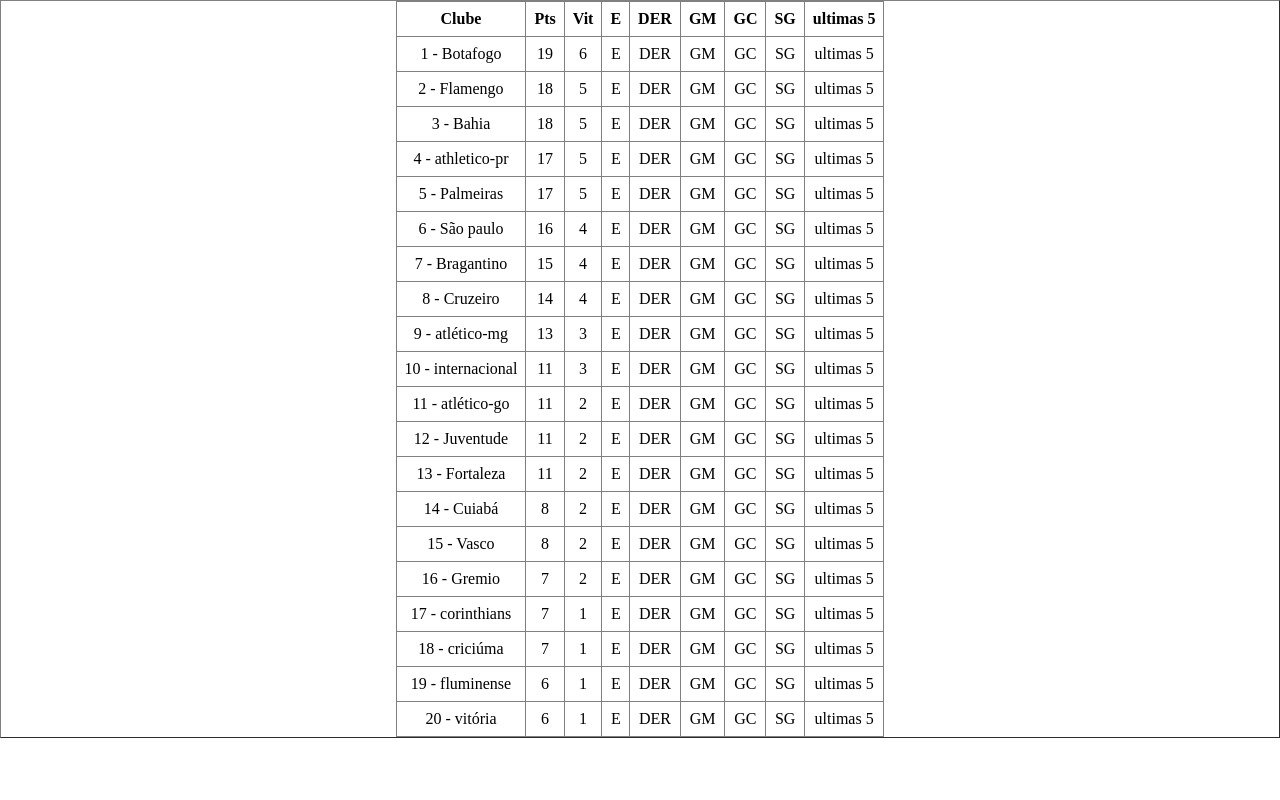
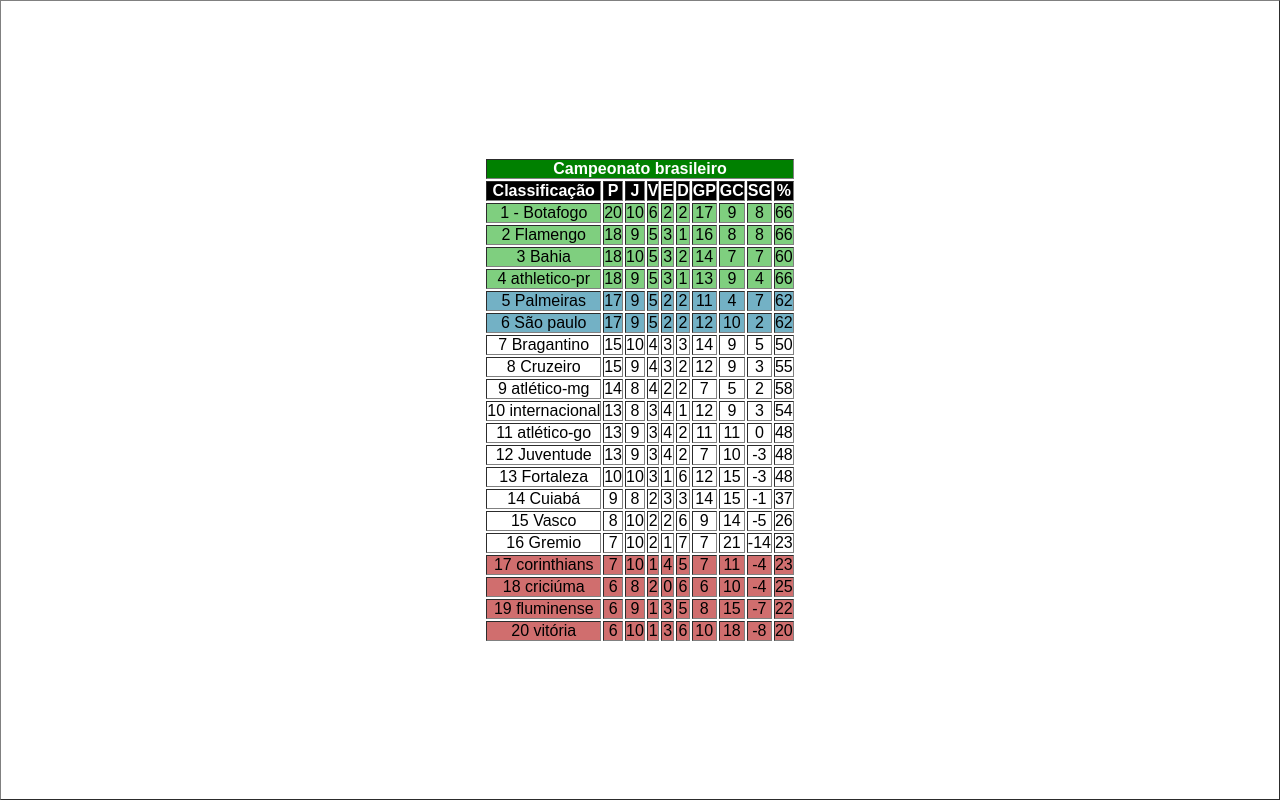
Before and after one commit to jeffersonfrutuoso/tabela-brasileirao, a plain HTML site: page index.html in a window 1280 px wide. Drawn offline with Linux system fonts and the light colour scheme.

Commit message:
completando a tabela

```diff
--- a/index.html
+++ b/index.html
@@ -8,236 +8,297 @@
 </head>
 <body>
     <table class="tabela" border="1">
-       <tr>
-            <th>Clube</th>
-            <th>Pts</th>
-            <th>Vit</th>
-            <th>E</th>
-            <th>DER</th>
-            <th>GM</th>
-            <th>GC</th>
-            <th>SG</th>
-            <th>ultimas 5</th>
+     <tr class="titulo">
+          <th colspan="11">Campeonato brasileiro</th>
+     </tr>
+       <tr class="espec">
+          <th>Classificação</th>
+          <th>P</th>
+          <th>J</th>
+          <th>V</th>
+          <th>E</th>
+          <th>D</th>
+          <th>GP</th>
+          <th>GC</th>
+          <th>SG</th>
+          <th>%</th>
+
+       </tr>
+       <tr class="g4">
+            <td>1 - Botafogo</td>
+            <td>20</td>
+            <td>10</td>
+            <td>6</td>
+            <td>2</td>
+            <td>2</td>
+            <td>17</td>
+            <td>9</td>
+            <td>8</td>
+            <td>66</td>
+
+       </tr>
+       <tr class="g4">
+            <td>2  Flamengo</td>
+            <td>18</td>
+            <td>9</td>
+            <td>5</td>
+            <td>3</td>
+            <td>1</td>
+            <td>16</td>
+            <td>8</td>
+            <td>8</td>
+            <td>66</td>
+
+
+       </tr>
+       <tr class="g4">
+            <td>3  Bahia</td>
+            <td>18</td>
+            <td>10</td>
+            <td>5</td>
+            <td>3</td>
+            <td>2</td>
+            <td>14</td>
+            <td>7</td>
+            <td>7</td>
+            <td>60</td>
+
+
+       </tr>
+       <tr class="g4">
+            <td>4  athletico-pr</td>
+            <td>18</td>
+            <td>9</td>
+            <td>5</td>
+            <td>3</td>
+            <td>1</td>
+            <td>13</td>
+            <td>9</td>
+            <td>4</td>
+            <td>66</td>
+
+
+       </tr>
+       <tr class="pre">
+            <td>5  Palmeiras</td>
+            <td>17</td>
+            <td>9</td>
+            <td>5</td>
+            <td>2</td>
+            <td>2</td>
+            <td>11</td>
+            <td>4</td>
+            <td>7</td>
+            <td>62</td>
+
+
+       </tr>
+       <tr class="pre">
+            <td>6  São paulo</td>
+            <td>17</td>
+            <td>9</td>
+            <td>5</td>
+            <td>2</td>
+            <td>2</td>
+            <td>12</td>
+            <td>10</td>
+            <td>2</td>
+            <td>62</td>
+
+
        </tr>
        <tr>
-            <td>1 - Botafogo</td>
-            <td>19</td>
-            <td>6</td>
-            <td>E</td>
-            <td>DER</td>
-            <td>GM</td>
-            <td>GC</td>
-            <td>SG</td>
-            <td>ultimas 5</td>
+            <td>7  Bragantino</td>
+            <td>15</td>
+            <td>10</td>
+            <td>4</td>
+            <td>3</td>
+            <td>3</td>
+            <td>14</td>
+            <td>9</td>
+            <td>5</td>
+            <td>50</td>
+
+
        </tr>
        <tr>
-            <td>2 - Flamengo</td>
-            <td>18</td>
-            <td>5</td>
-            <td>E</td>
-            <td>DER</td>
-            <td>GM</td>
-            <td>GC</td>
-            <td>SG</td>
-            <td>ultimas 5</td>
+            <td>8  Cruzeiro</td>
+            <td>15</td>
+            <td>9</td>
+            <td>4</td>
+            <td>3</td>
+            <td>2</td>
+            <td>12</td>
+            <td>9</td>
+            <td>3</td>
+            <td>55</td>
+
+
        </tr>
        <tr>
-            <td>3 - Bahia</td>
-            <td>18</td>
+            <td>9  atlético-mg</td>
+            <td>14</td>
+            <td>8</td>
+            <td>4</td>
+            <td>2</td>
+            <td>2</td>
+            <td>7</td>
             <td>5</td>
-            <td>E</td>
-            <td>DER</td>
-            <td>GM</td>
-            <td>GC</td>
-            <td>SG</td>
-            <td>ultimas 5</td>
+            <td>2</td>
+            <td>58</td>
+
+
        </tr>
        <tr>
-            <td>4 - athletico-pr</td>
-            <td>17</td>
-            <td>5</td>
-            <td>E</td>
-            <td>DER</td>
-            <td>GM</td>
-            <td>GC</td>
-            <td>SG</td>
-            <td>ultimas 5</td>
+            <td>10  internacional</td>
+            <td>13</td>
+            <td>8</td>
+            <td>3</td>
+            <td>4</td>
+            <td>1</td>
+            <td>12</td>
+            <td>9</td>
+            <td>3</td>
+            <td>54</td>
+
+
        </tr>
        <tr>
-            <td>5 - Palmeiras</td>
-            <td>17</td>
-            <td>5</td>
-            <td>E</td>
-            <td>DER</td>
-            <td>GM</td>
-            <td>GC</td>
-            <td>SG</td>
-            <td>ultimas 5</td>
+            <td>11  atlético-go</td>
+            <td>13</td>
+            <td>9</td>
+            <td>3</td>
+            <td>4</td>
+            <td>2</td>
+            <td>11</td>
+            <td>11</td>
+            <td>0</td>
+            <td>48</td>
+
+
        </tr>
        <tr>
-            <td>6 - São paulo</td>
-            <td>16</td>
+            <td>12  Juventude</td>
+            <td>13</td>
+            <td>9</td>
+            <td>3</td>
             <td>4</td>
-            <td>E</td>
-            <td>DER</td>
-            <td>GM</td>
-            <td>GC</td>
-            <td>SG</td>
-            <td>ultimas 5</td>
+            <td>2</td>
+            <td>7</td>
+            <td>10</td>
+            <td>-3</td>
+            <td>48</td>
+
+
        </tr>
        <tr>
-            <td>7 - Bragantino</td>
+            <td>13  Fortaleza</td>
+            <td>10</td>
+            <td>10</td>
+            <td>3</td>
+            <td>1</td>
+            <td>6</td>
+            <td>12</td>
             <td>15</td>
-            <td>4</td>
-            <td>E</td>
-            <td>DER</td>
-            <td>GM</td>
-            <td>GC</td>
-            <td>SG</td>
-            <td>ultimas 5</td>
+            <td>-3</td>
+            <td>48</td>
+
+
        </tr>
        <tr>
-            <td>8 - Cruzeiro</td>
+            <td>14  Cuiabá</td>
+            <td>9</td>
+            <td>8</td>
+            <td>2</td>
+            <td>3</td>
+            <td>3</td>
             <td>14</td>
-            <td>4</td>
-            <td>E</td>
-            <td>DER</td>
-            <td>GM</td>
-            <td>GC</td>
-            <td>SG</td>
-            <td>ultimas 5</td>
+            <td>15</td>
+            <td>-1</td>
+            <td>37</td>
+
+
        </tr>
        <tr>
-            <td>9 - atlético-mg</td>
-            <td>13</td>
-            <td>3</td>
-            <td>E</td>
-            <td>DER</td>
-            <td>GM</td>
-            <td>GC</td>
-            <td>SG</td>
-            <td>ultimas 5</td>
+            <td>15  Vasco</td>
+            <td>8</td>
+            <td>10</td>
+            <td>2</td>
+            <td>2</td>
+            <td>6</td>
+            <td>9</td>
+            <td>14</td>
+            <td>-5</td>
+            <td>26</td>
+
+
        </tr>
        <tr>
-            <td>10 - internacional</td>
+            <td>16  Gremio</td>
+            <td>7</td>
+            <td>10</td>
+            <td>2</td>
+            <td>1</td>
+            <td>7</td>
+            <td>7</td>
+            <td>21</td>
+            <td>-14</td>
+            <td>23</td>
+
+       </tr>
+       <tr class="z4">
+            <td>17  corinthians</td>
+            <td>7</td>
+            <td>10</td>
+            <td>1</td>
+            <td>4</td>
+            <td>5</td>
+            <td>7</td>
             <td>11</td>
-            <td>3</td>
-            <td>E</td>
-            <td>DER</td>
-            <td>GM</td>
-            <td>GC</td>
-            <td>SG</td>
-            <td>ultimas 5</td>
+            <td>-4</td>
+            <td>23</td>
+
+
        </tr>
-       <tr>
-            <td>11 - atlético-go</td>
-            <td>11</td>
-            <td>2</td>
-            <td>E</td>
-            <td>DER</td>
-            <td>GM</td>
-            <td>GC</td>
-            <td>SG</td>
-            <td>ultimas 5</td>
-       </tr>
-       <tr>
-            <td>12 - Juventude</td>
-            <td>11</td>
-            <td>2</td>
-            <td>E</td>
-            <td>DER</td>
-            <td>GM</td>
-            <td>GC</td>
-            <td>SG</td>
-            <td>ultimas 5</td>
-       </tr>
-       <tr>
-            <td>13 - Fortaleza</td>
-            <td>11</td>
-            <td>2</td>
-            <td>E</td>
-            <td>DER</td>
-            <td>GM</td>
-            <td>GC</td>
-            <td>SG</td>
-            <td>ultimas 5</td>
-       </tr>
-       <tr>
-            <td>14 - Cuiabá</td>
+       <tr class="z4">
+            <td>18  criciúma</td>
+            <td>6</td>
             <td>8</td>
             <td>2</td>
-            <td>E</td>
-            <td>DER</td>
-            <td>GM</td>
-            <td>GC</td>
-            <td>SG</td>
-            <td>ultimas 5</td>
+            <td>0</td>
+            <td>6</td>
+            <td>6</td>
+            <td>10</td>
+            <td>-4</td>
+            <td>25</td>
+
+
        </tr>
-       <tr>
-            <td>15 - Vasco</td>
+       <tr class="z4">
+            <td>19  fluminense</td>
+            <td>6</td>
+            <td>9</td>
+            <td>1</td>
+            <td>3</td>
+            <td>5</td>
             <td>8</td>
-            <td>2</td>
-            <td>E</td>
-            <td>DER</td>
-            <td>GM</td>
-            <td>GC</td>
-            <td>SG</td>
-            <td>ultimas 5</td>
+            <td>15</td>
+            <td>-7</td>
+            <td>22</td>
+
+
        </tr>
-       <tr>
-            <td>16 - Gremio</td>
-            <td>7</td>
-            <td>2</td>
-            <td>E</td>
-            <td>DER</td>
-            <td>GM</td>
-            <td>GC</td>
-            <td>SG</td>
-            <td>ultimas 5</td>
-       </tr>
-       <tr>
-            <td>17 - corinthians</td>
-            <td>7</td>
+       <tr class="z4">
+            <td>20  vitória</td>
+            <td>6</td>
+            <td>10</td>
             <td>1</td>
-            <td>E</td>
-            <td>DER</td>
-            <td>GM</td>
-            <td>GC</td>
-            <td>SG</td>
-            <td>ultimas 5</td>
-       </tr>
-       <tr>
-            <td>18 - criciúma</td>
-            <td>7</td>
-            <td>1</td>
-            <td>E</td>
-            <td>DER</td>
-            <td>GM</td>
-            <td>GC</td>
-            <td>SG</td>
-            <td>ultimas 5</td>
-       </tr>
-       <tr>
-            <td>19 - fluminense</td>
+            <td>3</td>
             <td>6</td>
-            <td>1</td>
-            <td>E</td>
-            <td>DER</td>
-            <td>GM</td>
-            <td>GC</td>
-            <td>SG</td>
-            <td>ultimas 5</td>
-       </tr>
-       <tr>
-            <td>20 - vitória</td>
-            <td>6</td>
-            <td>1</td>
-            <td>E</td>
-            <td>DER</td>
-            <td>GM</td>
-            <td>GC</td>
-            <td>SG</td>
-            <td>ultimas 5</td>
+            <td>10</td>
+            <td>18</td>
+            <td>-8</td>
+            <td>20</td>
        </tr>
     </table>
 </body>
--- a/style.css
+++ b/style.css
@@ -4,19 +4,32 @@
     box-sizing: border-box;
 }
 
-.tabela{
+.titulo{
+    background-color: green;
+    color: white;
+}
+
+table{
     display: flex;
     align-items: center;
     justify-content: center;
+    height: 100vh;
+    font-family: sans-serif;
+    text-align: center;
 }
 
-
-table {
-    width: 100%;
-    border-collapse: collapse;
+.g4{
+    background-color: rgb(127, 207, 127);
 }
 
-th, td {
-    padding: 8px;
-    text-align: center;
+.z4{
+    background-color: rgb(208, 110, 110);
 }
+
+.pre{
+    background-color: rgb(115, 177, 197);
+}
+.espec{
+    color: white;
+    background-color: black;
+}
```
